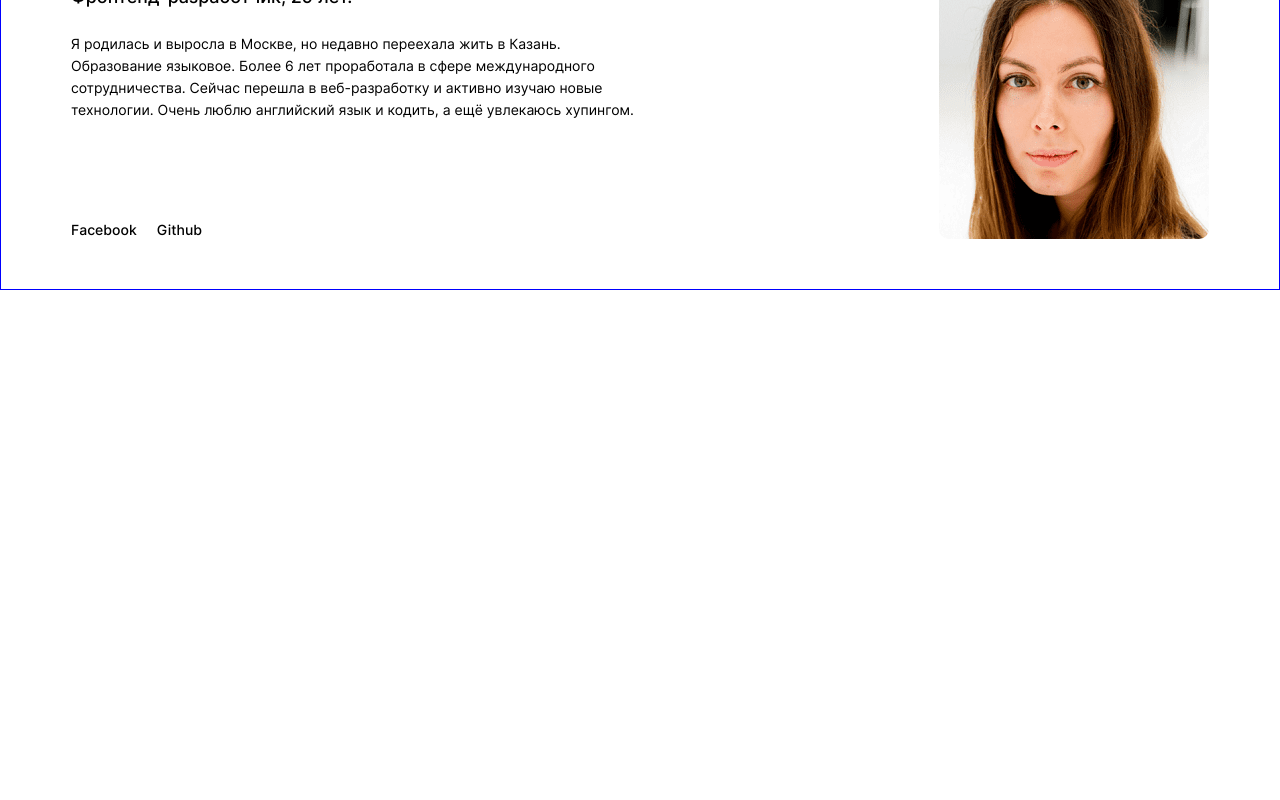
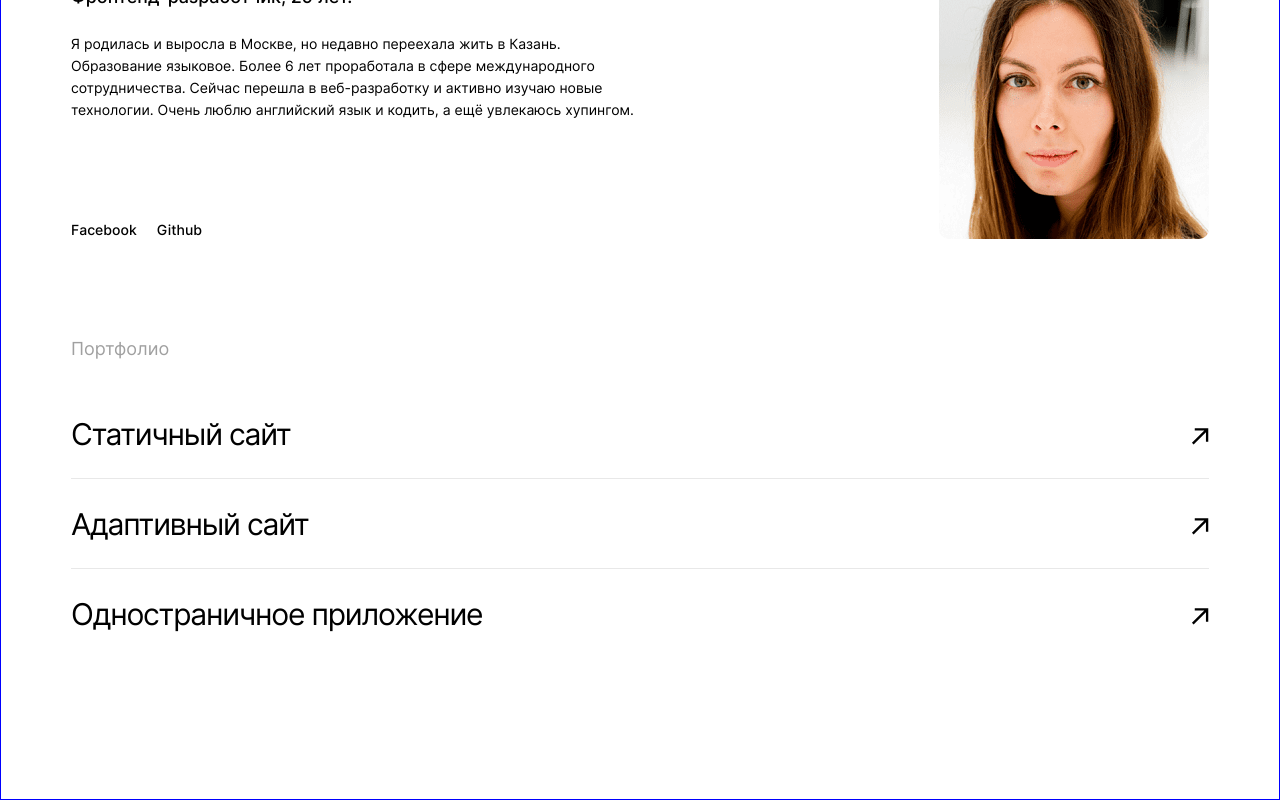
Before and after one commit to ClickEsc/movies-explorer-frontend, a React (Create React App) app: page / in a window 1280 px wide. Shown: the part 2215-3015 px from the top of the page. Before the commit the page ends 2505 px from the top, so only its background shows below. Built offline with nearby package versions, Linux system fonts and the light colour scheme.

Commit message:
Feat: Add Portfolio component && styles

```diff
--- a/src/components/Main/Main.js
+++ b/src/components/Main/Main.js
@@ -3,6 +3,7 @@ import NavTab from '../NavTab/NavTab';
 import AboutProject from '../AboutProject/AboutProject';
 import Techs from '../Techs/Techs';
 import AboutMe from '../AboutMe/AboutMe';
+import Portfolio from '../Portfolio/Portfolio';
 
 function Main() {
   return (
@@ -12,6 +13,7 @@ function Main() {
       <AboutProject />
       <Techs />
       <AboutMe />
+      <Portfolio />
     </section>
   );
 }
--- /dev/null
+++ b/src/components/Portfolio/Portfolio.css
@@ -0,0 +1,33 @@
+.portfolio {
+  padding: 50px 70px 125px;
+  color: #fff;
+}
+
+.portfolio__title {
+  margin: 0 0 50px;
+  font-size: 18px;
+  font-weight: 400;
+  line-height: 20px;
+  color: #a0a0a0;
+}
+
+.portfolio__list {
+  padding: 0;
+  list-style: none;
+}
+
+.portfolio__list-item {
+  margin: 20px 0 0;
+  padding-bottom: 19px;
+  font-size: 30px;
+  line-height: 50px;
+  letter-spacing: -.04em;
+  border-bottom: 1px solid #e8e8e8;
+  color: #000;
+  display: flex;
+  justify-content: space-between;
+}
+
+.portfolio__list-item:last-of-type {
+  border-bottom: none;
+}
--- /dev/null
+++ b/src/components/Portfolio/Portfolio.js
@@ -0,0 +1,32 @@
+import linkIcon from '../../images/portfolio__link-icon.svg';
+import './Portfolio.css';
+
+function Portfolio() {
+  return (
+    <section className="portfolio">
+      <h3 className="portfolio__title">Портфолио</h3>
+      <ul className="portfolio__list">
+        <li className="portfolio__list-item">
+          Статичный сайт
+          <a href="https://clickesc.github.io/how-to-learn/index.html" className="portfolio__link">
+            <img className="portfolio__link-icon" src={linkIcon} alt="Иконка стрелочки, направленной вверх по-диагонали"/>
+          </a>
+        </li>
+        <li className="portfolio__list-item">
+          Адаптивный сайт
+          <a href="https://clickesc.github.io/russian-travel/index.html" className="portfolio__link">
+            <img className="portfolio__link-icon" src={linkIcon} alt="Иконка стрелочки, направленной вверх по-диагонали"/>
+          </a>
+        </li>
+        <li className="portfolio__list-item">
+          Одностраничное приложение
+          <a href="https://skubilina.students.nomoreparties.space" className="portfolio__link">
+            <img className="portfolio__link-icon" src={linkIcon} alt="Иконка стрелочки, направленной вверх по-диагонали"/>
+          </a>
+        </li>
+      </ul>
+    </section>
+  );
+}
+
+export default Portfolio;
```
Also changed, not shown: src/images/portfolio__link-icon.svg (added).
